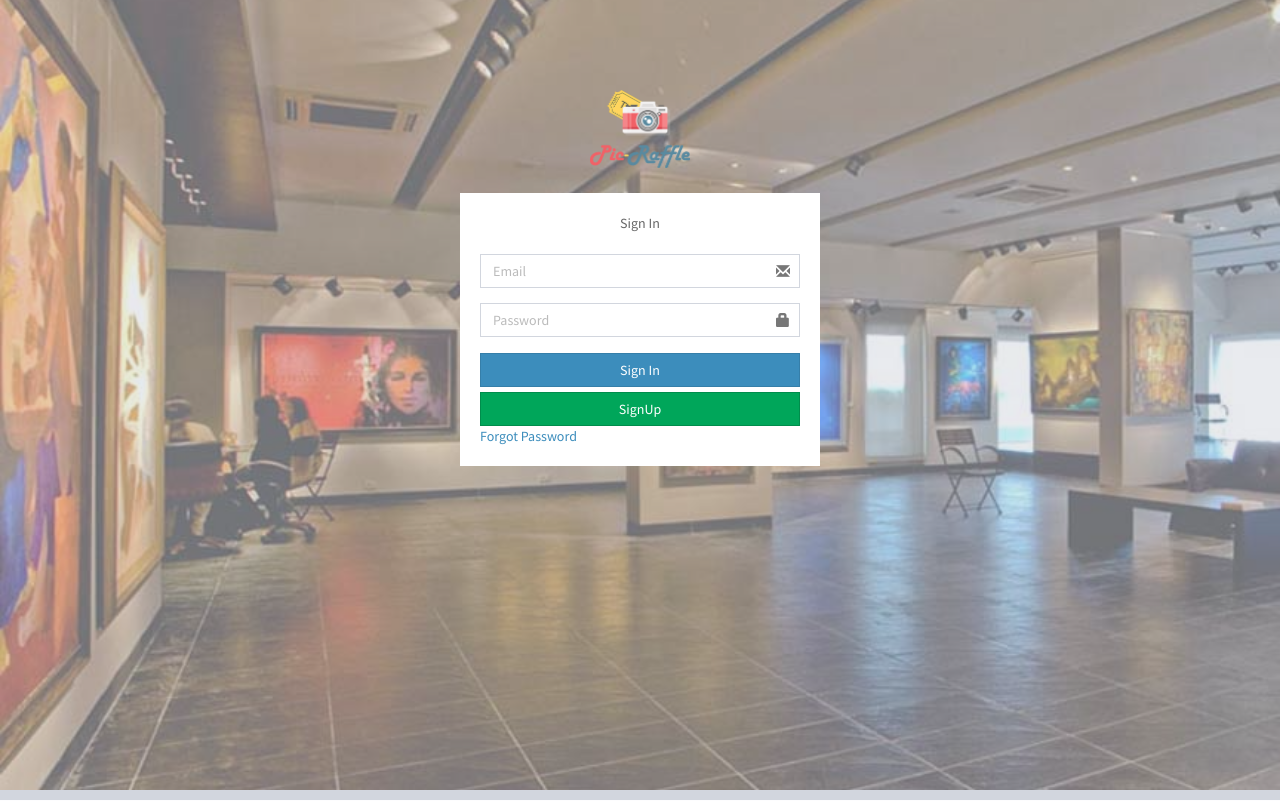
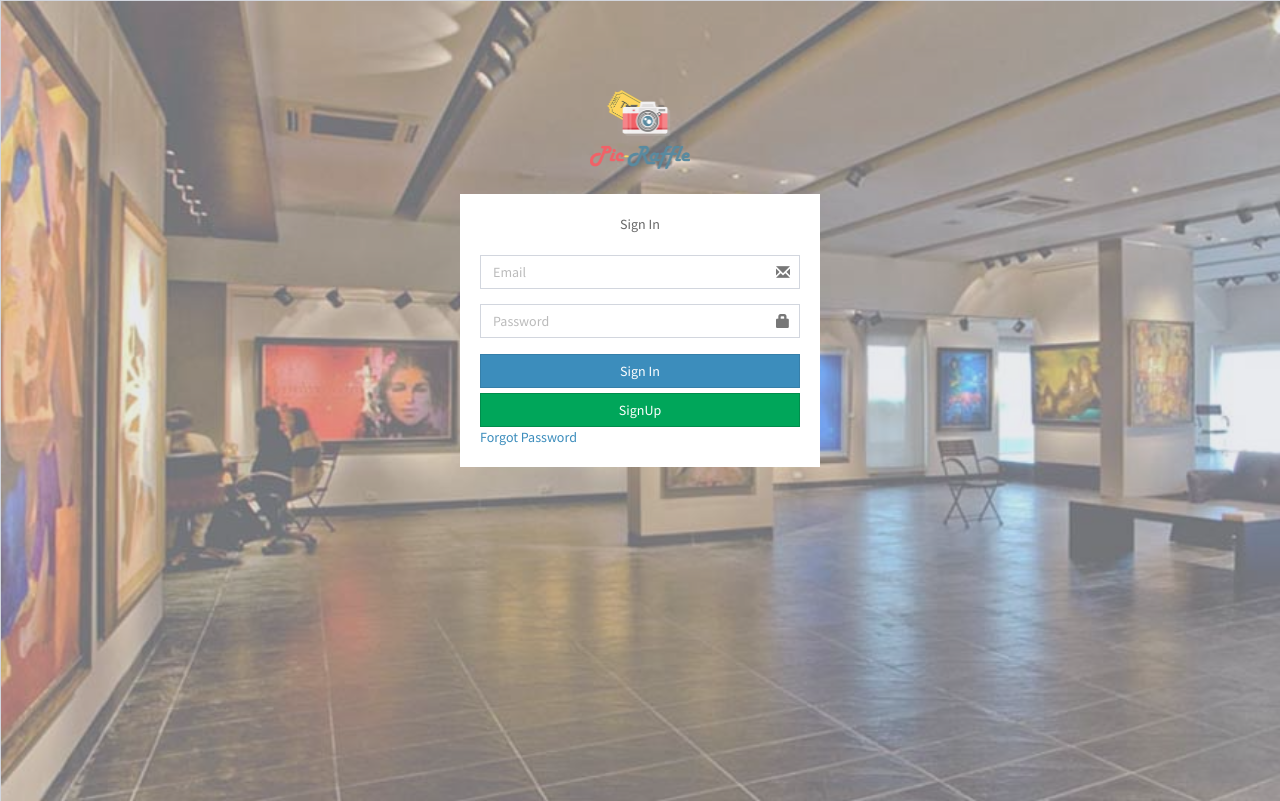
Before and after one commit to Mobi1191/picraffle, a CodeIgniter app: page / in a window 1280 px wide. Run offline with CodeIgniter, Linux system fonts and the light colour scheme; some libraries are stand-ins or nearby versions.

Commit message:
style login and sigup

```diff
--- a/application/views/login.php
+++ b/application/views/login.php
@@ -15,13 +15,11 @@
         <script src="https://oss.maxcdn.com/respond/1.4.2/respond.min.js"></script>
     <![endif]-->
   </head>
-  <body class="login-page" >
-    <div style="position: absolute;    z-index: -1;width: 100%;height: 100%;background: url(assets/images/tao.jpg) no-repeat;    opacity: 0.5;
+    <body class="login-page" style="padding: 1px;">
+     <div style="position: absolute;    z-index: -1;width: 100%;height: 100%;background: url(assets/images/tao.jpg) no-repeat;    opacity: 0.5;
     background-size: cover;
     margin: 0;
-    margin-top: -100px;">
-
-    </div>
+    "></div>
     <div class="login-box">
       <div class="login-logo">
         <!-- <a href="#"><b>PicRaffle</b><br> System</a> -->
--- a/application/views/signup.php
+++ b/application/views/signup.php
@@ -15,11 +15,11 @@
         <script src="https://oss.maxcdn.com/respond/1.4.2/respond.min.js"></script>
     <![endif]-->
   </head>
-  <body class="login-page">
+  <body class="login-page" style="padding: 1px;">
      <div style="position: absolute;    z-index: -1;width: 100%;height: 100%;background: url(assets/images/tao.jpg) no-repeat;    opacity: 0.5;
     background-size: cover;
     margin: 0;
-    margin-top: -100px;">
+    ">
 
     </div>
     <div class="login-box">
```
